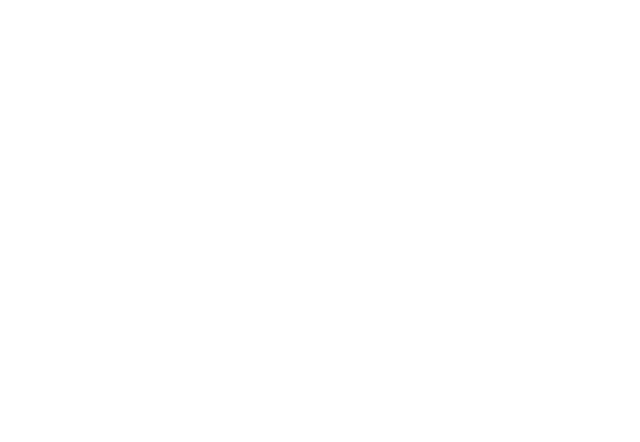
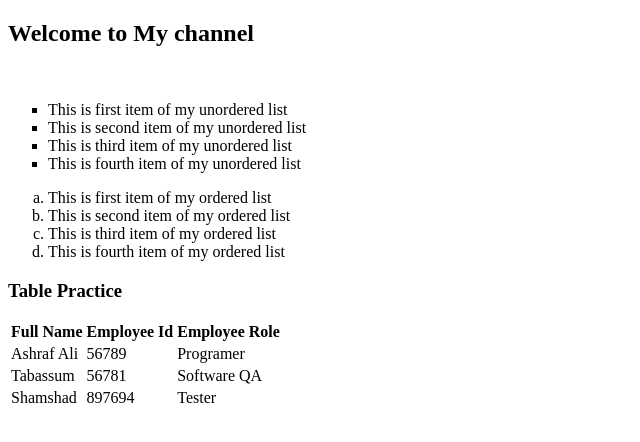
Before and after one commit to CodeWaveInsights/Applications, a plain HTML site: page tut6.html in a window 1280 px wide. Shown: the whole page, without its empty margins (0-640 px from the left). Drawn offline with Linux system fonts and the light colour scheme.

```diff
--- a/tut6.html
+++ b/tut6.html
@@ -3,9 +3,52 @@
 <head>
     <meta charset="UTF-8">
     <meta name="viewport" content="width=device-width, initial-scale=1.0">
-    <title>Tutorial 6</title>
+    <title>Tables and List</title>
 </head>
 <body>
+    <h2>Welcome to My channel</h2><br>
+    <ul type="square">
+    <li>This is first item of my unordered list</li>
+    <li>This is second item of my unordered list</li>
+    <li>This is third item of my unordered list</li>
+    <li>This is fourth item of my unordered list</li>
+</ul>
+
+<ol type="a">
+    <li>This is first item of my ordered list</li>
+    <li>This is second item of my ordered list</li>
+    <li>This is third item of my ordered list</li>
+    <li>This is fourth item of my ordered list</li>
+</ol>
+
+<!-- Tables -->
+<h3>Table Practice </h3>
+<table>
+    <thead>
+        <tr>
+            <th>Full Name</th>
+            <th>Employee Id</th>
+            <th>Employee Role</th>
+        </tr>
+    </thead>
+<tbody>
+ <tr>
+    <td>Ashraf Ali</td>
+    <td>56789</td>
+    <td>Programer</td>
+ </tr>
+ <tr>
+    <td>Tabassum</td>
+    <td>56781</td>
+    <td>Software QA</td>
+ </tr>
+ <tr>
+    <td>Shamshad</td>
+    <td>897694</td>
+    <td>Tester</td>
+ </tr>
+</tbody>
+</table>
 
 </body>
 </html>
```
Also changed, not shown: tut7.html (added, +61 -0 lines).
